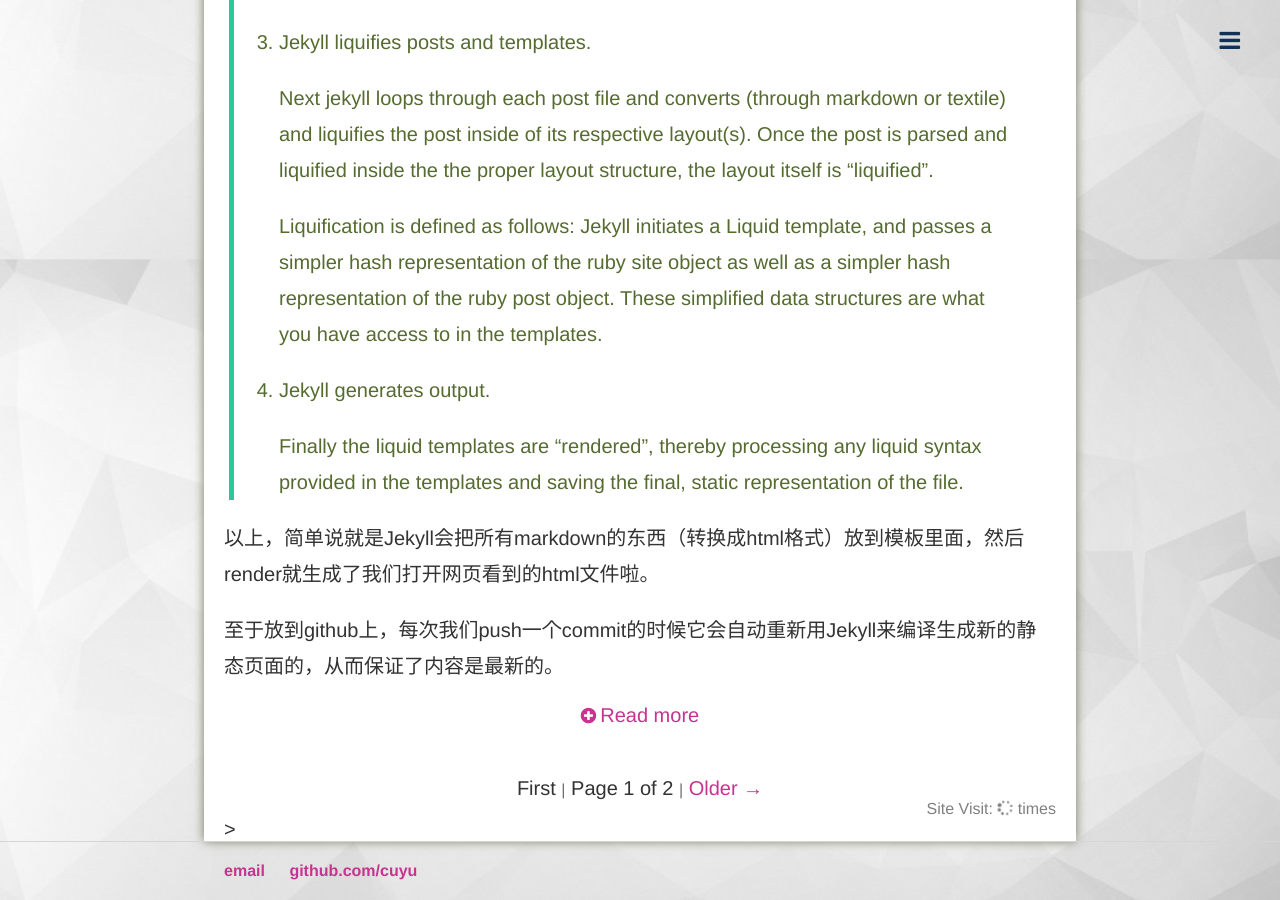
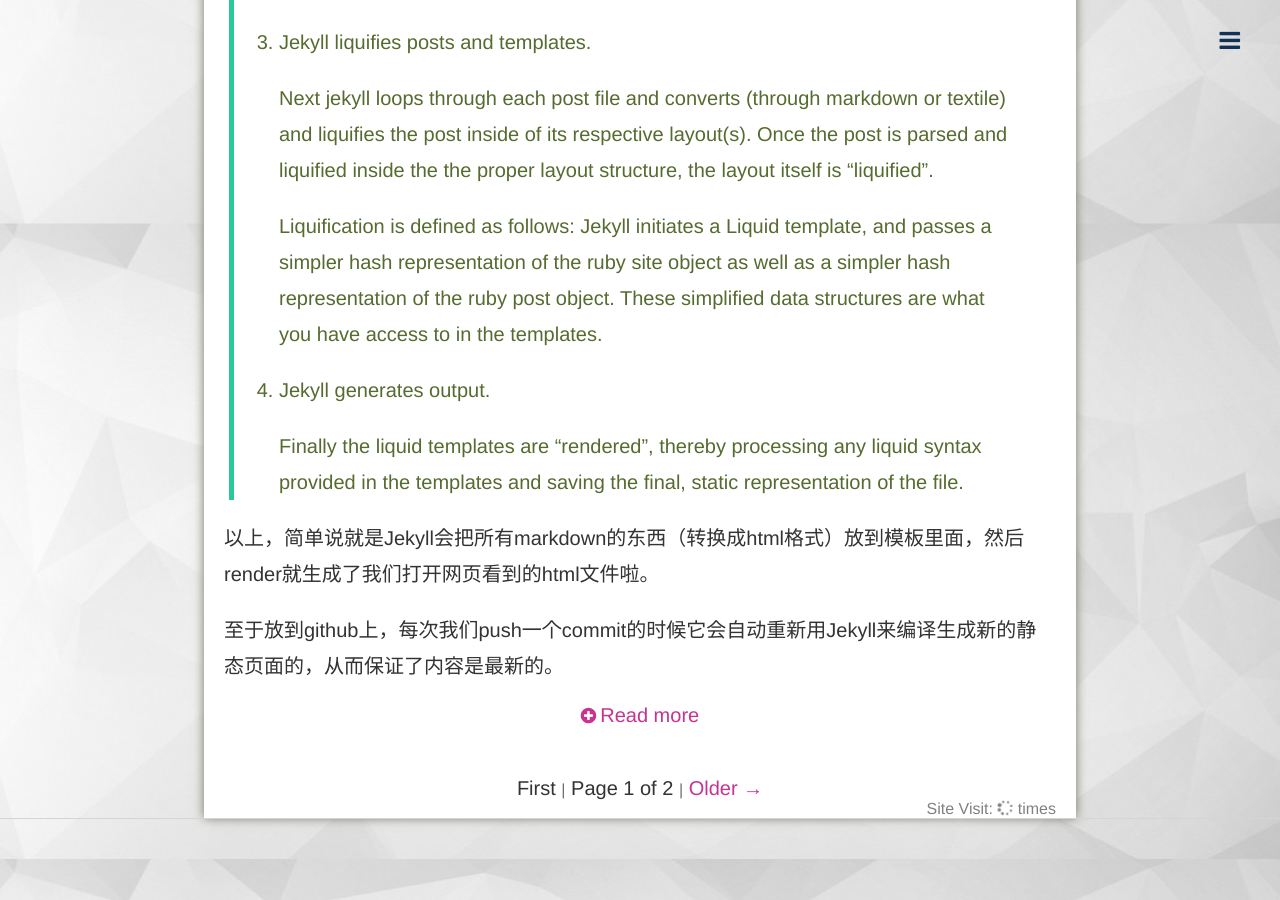
Before and after one commit to cuyu/cuyu.github.io, a Jekyll site: the page built from index.html, in a window 1280 px wide and 900 px high, scrolled down 4225 px. Built offline with Jekyll 4.4.1, drawn with Linux system fonts in a browser that asks for light colours; nearby versions of some CDN libraries; the list of posts is cut into pages by our own code; comment, search, counter and statistics services are not loaded.

Commit message:
Remove footer.

```diff
--- a/_config.yml
+++ b/_config.yml
@@ -6,7 +6,7 @@
   name: Curtis Yu
   description: Live for <strong>Gaming Sleeping Coding and Fun</strong>.
   contact:
-    email: icyarm@icloud.com
+    email: mailto:icyarm@icloud.com
     github: https://github.com/cuyu
 
 gems: [jekyll-paginate, rouge]
--- a/_layouts/default.html
+++ b/_layouts/default.html
@@ -27,13 +27,11 @@
 <div class="container">
     <div class="wrap">
         {{ content }}
-    </div>>
+    </div>
 </div>
 
 <footer>
     <ul>
-        <li><a href="mailto:icyarm@icloud.com">email</a></li>
-        <li><a href="https://github.com/cuyu">github.com/cuyu</a></li>
     </ul>
 </footer>
 
```
